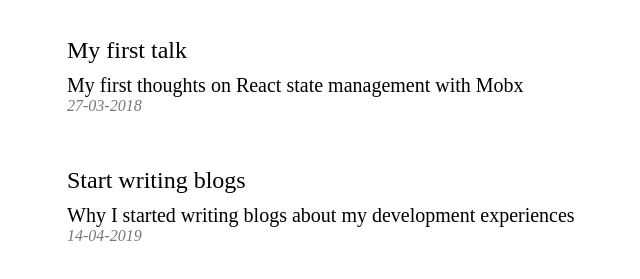
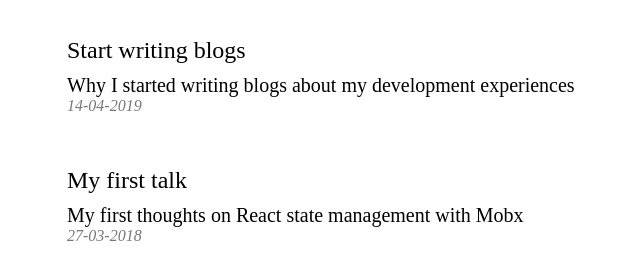
Before and after one commit to modupeore/harrisgeo.me, a Gatsby site: page /blog in a window 1280 px wide. Shown: the part 139-418 px from the top of the page, without its empty margins (183-823 px from the left). Built offline with nearby package versions, Linux system fonts and the light colour scheme; Gatsby itself is replaced by a stand-in of ours.

Commit message:
Blogs are now sorted from most recent to older

```diff
--- a/src/pages/blog.js
+++ b/src/pages/blog.js
@@ -7,13 +7,11 @@ const Blog = () => {
   const { allMarkdownRemark } = useStaticQuery(
     graphql`
       {
-        allMarkdownRemark(
-          sort: { order: DESC, fields: [frontmatter___date] }
-          limit: 1000
-        ) {
+        allMarkdownRemark(sort: { fields: [frontmatter___id], order: DESC }) {
           edges {
             node {
               frontmatter {
+                id
                 path
                 title
                 description
```
